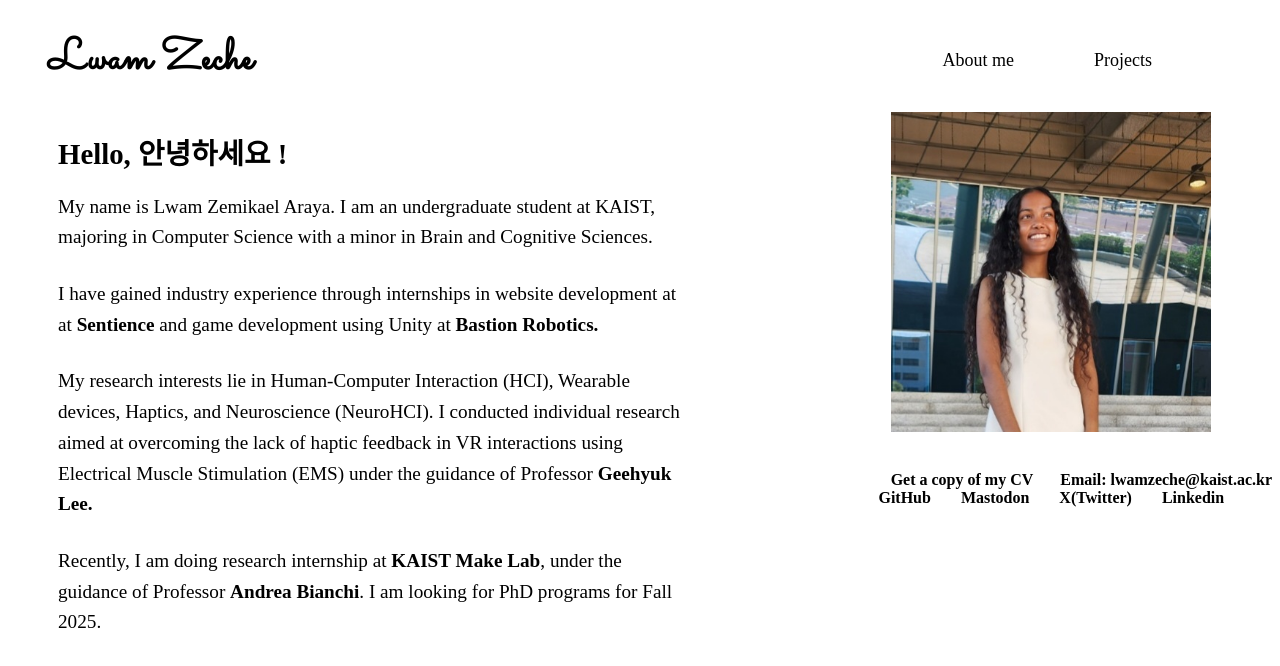
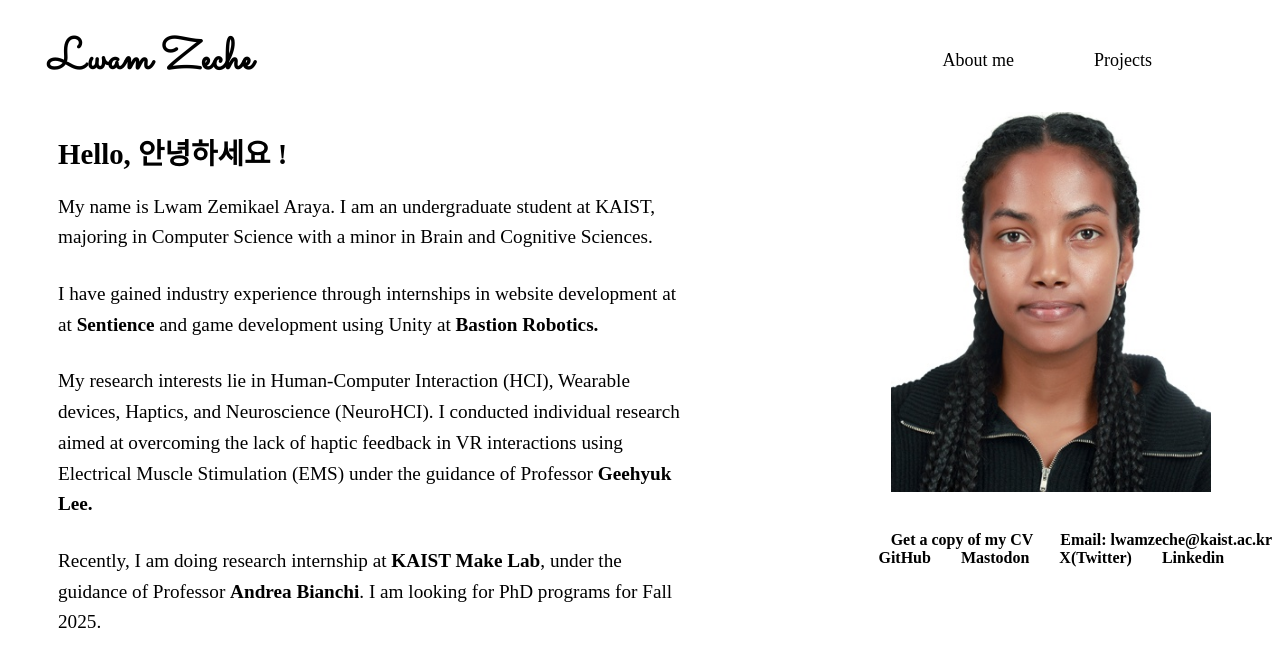
Before and after one commit to lwamzeche/lwamzeche-site, a React (Create React App) app: page /about in a window 1280 px wide. Shown: the top 666 px of the page. Built offline with nearby package versions, Linux system fonts and the light colour scheme.

Commit message:
image updated

```diff
--- a/src/About.css
+++ b/src/About.css
@@ -25,7 +25,7 @@
 
 .about-image {
   width: 320px;
-  height: 320px; /* Adjusts to your preference */
+  height: 380px; /* Adjusts to your preference */
   object-fit: cover;
   margin-bottom: 20px; /* Space below the image */
   padding-right: 10px;
--- a/src/About.js
+++ b/src/About.js
@@ -1,6 +1,6 @@
 import React from "react";
 import "./About.css";
-import LwamImage from "./images/Lwam2.jpeg";
+import LwamImage from "./images/LWam6.jpeg";
 
 function About() {
   return (
```
Also changed, not shown: src/images/LWam6.jpeg (added).
